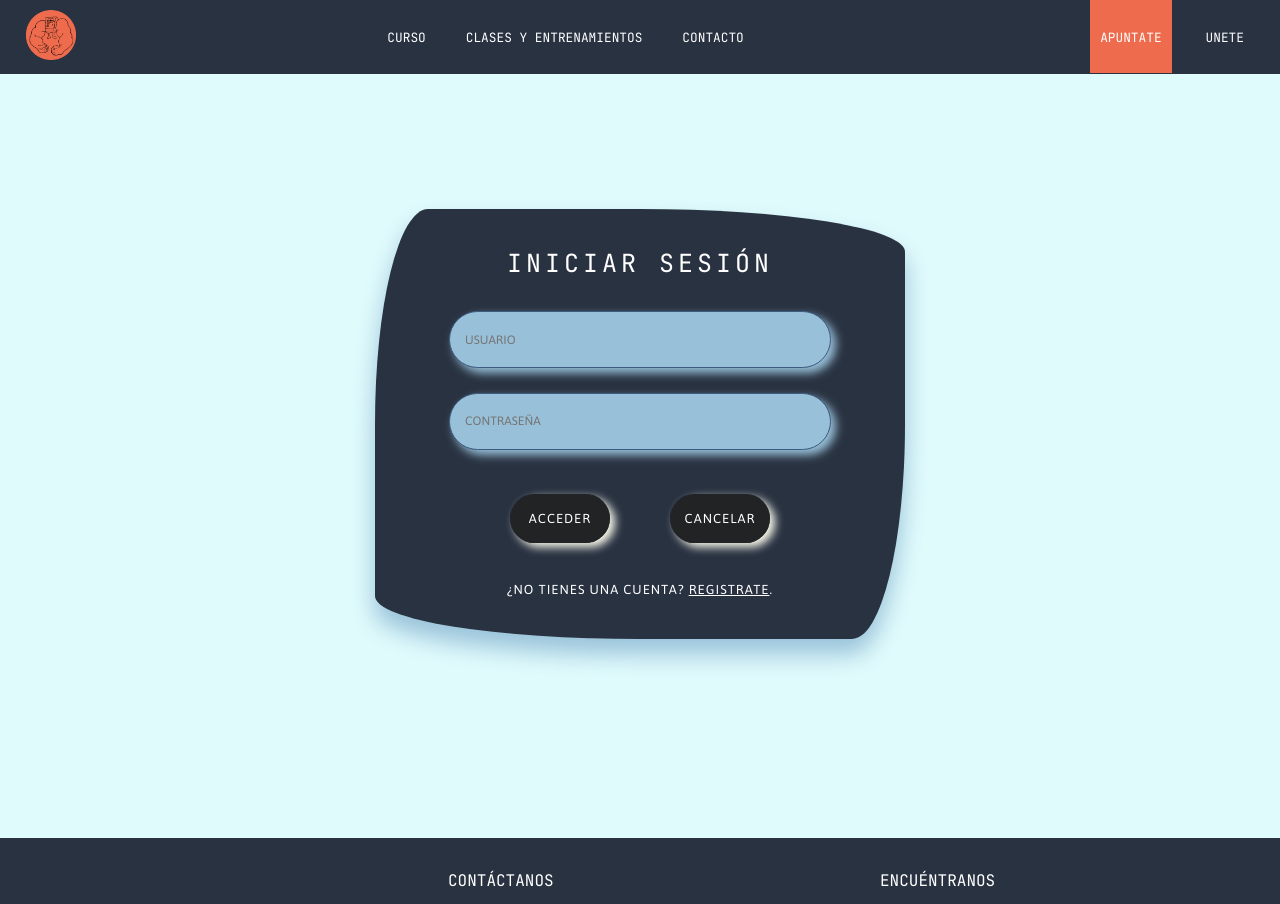
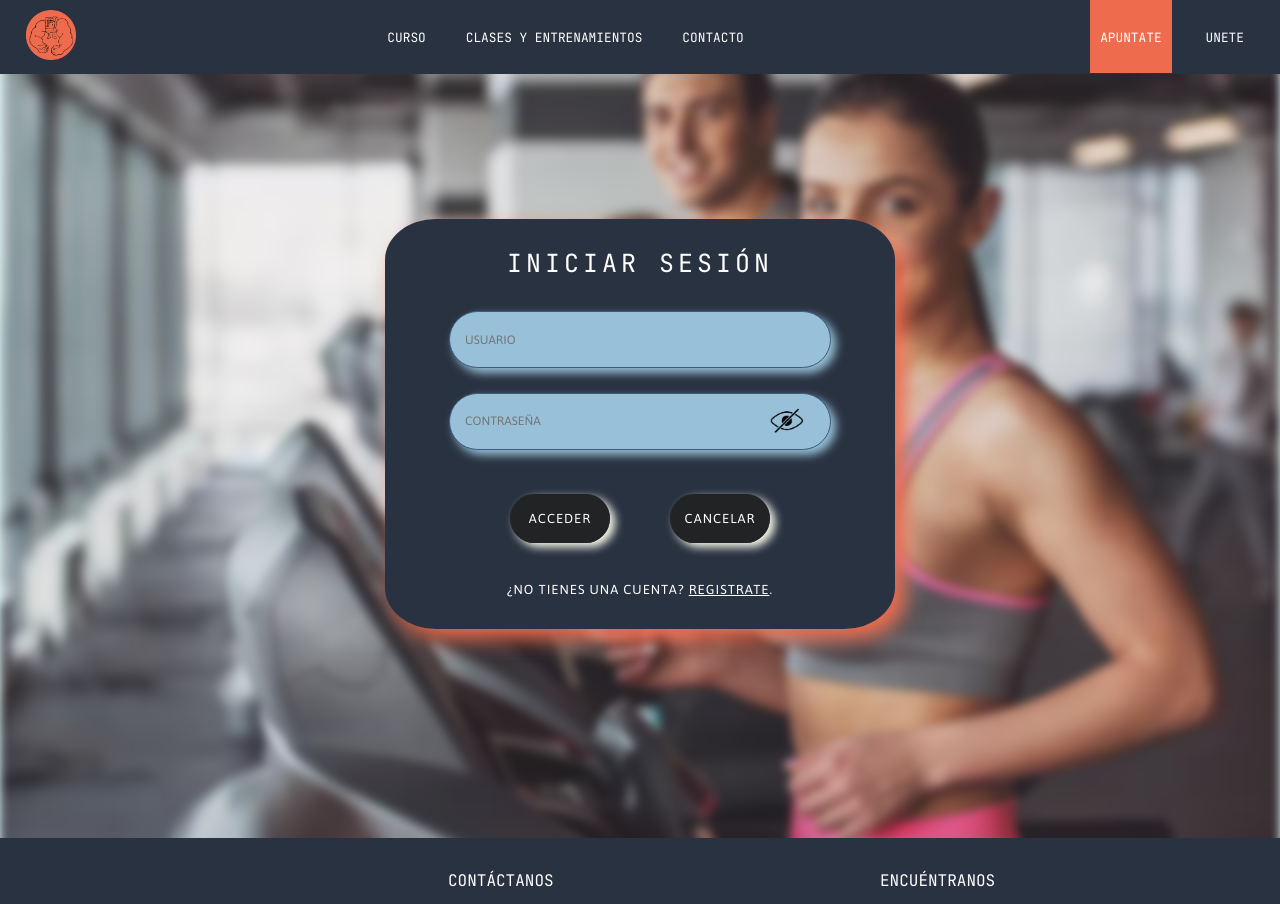
Before and after one commit to CatanduYago/MazaoGym, a PHP site: page /login.html in a window 1280 px wide; the page is wider, and only the part inside the window is pictured. Shown: the top 904 px of that part. Run offline with PHP 8.4, Linux system fonts and the light colour scheme.

Commit message:
css html y fotos

```diff
--- a/Web/login.html
+++ b/Web/login.html
@@ -8,6 +8,19 @@
     <link rel="stylesheet" href="/Web/styles/estilos_general.css">
     <link rel="stylesheet" href="/Web/styles/estilos_usuario.css">
     <link rel="icon" href="/Web/img/logo2.png">
+
+    <script>
+        document.addEventListener("DOMContentLoaded", function() {
+            const input = document.getElementById("password");
+            const inputIcon = document.querySelector(".input_icon");
+
+            inputIcon.addEventListener("click", function() {
+                const type = input.getAttribute("type") === "password" ? "text" : "password";
+                input.setAttribute("type", type);
+                inputIcon.setAttribute("src", `/Web/img/ojo_${type === "password" ? "cerrado" : "abierto"}.png`);
+            });
+        });
+    </script>
 
 </head>
 
@@ -32,18 +45,21 @@
     </header>
     <main>
         <!-- -->
+        <img src="/Web/img/fondo.avif" id="fondo_login">
+        </form>
         <div id="div_padre">
             <form method="post" action="#" id="div_centro">
                 <h1>Iniciar sesión</h1>
-                <input type="text" placeholder="Usuario">
-                <input type="password" placeholder="Contraseña">
+                <input type="text" placeholder="USUARIO">
+                <input id="password" type="password" class="input_field" pattern="^(?=.*[A-Za-z])(?=.*\d)[A-Za-z\d]{6,}$" placeholder="CONTRASEÑA">
+                <img title="Eye Icon" src="/Web/img/ojo_cerrado.png" class="input_icon toggle-password">
                 <div id="botons">
                     <button type="submit" class="btn_lgn">Acceder</button>
                     <button type="reset" class="btn_lgn2">Cancelar</button>
                 </div>
                 <span id="registro-span">¿No tienes una cuenta? <a href="registro.html" >Registrate</a>.</span>
-            </form>
         </div>
+        </form>
 
     </main>
     <footer>
--- a/Web/styles/estilos_usuario.css
+++ b/Web/styles/estilos_usuario.css
@@ -13,21 +13,37 @@
     justify-content: center;
 }
 
+#fondo_login {
+    position: absolute;
+    top: 0%;
+    left: 0;
+    width: 100%;
+    z-index: -1;
+    filter: blur(5px);
+}
+
 #div_centro {
     border: 2px transparent;
     bottom: 0;
-    border-radius: 10% 50% 10% 50% / 50% 10% 50% 10%;
-    padding: 15px;
+    border-radius: 10%;
+    padding: 5px;
     display: grid;
     place-items: center;
     background: transparent;
     background: var(--menu-background-color);
-    box-shadow: 0 15px 25px var(--otro);
+    box-shadow: 10px 10px 20px var(--detalles-background-color);
     backdrop-filter: blur(10px);
     width: 500px;
     height: 400px;
     transition: 0.5s;
+}
 
+.input_icon {
+    position: absolute;
+    right: 90px;
+    top: 45%;
+    cursor: pointer;
+    width: 35px;
 }
 
 input {
@@ -42,7 +58,6 @@ input {
     width: 350px;
     height: 25px;
     transition: 1.2s;
-    text-transform: uppercase;
     font-size: 14px;
     font-family: 'Jaldi';
     box-shadow: var(--otro) 5px 5px 10px;
```
Also changed, not shown: Web/img/fondo.avif (added), Web/img/ojo_abierto.png (added), Web/img/ojo_cerrado.png (added).
